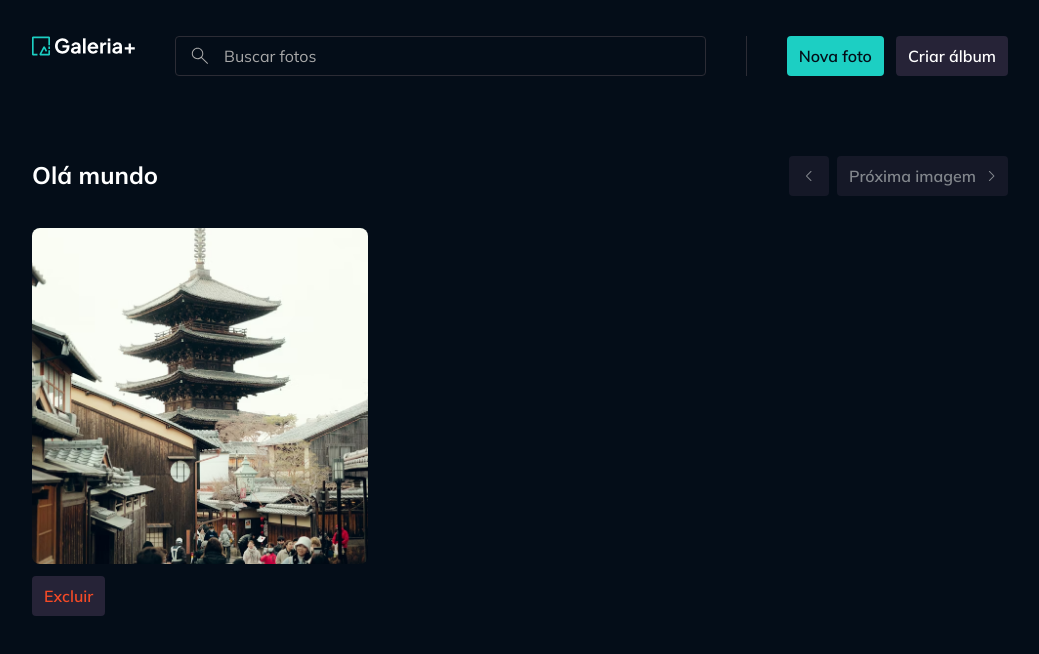
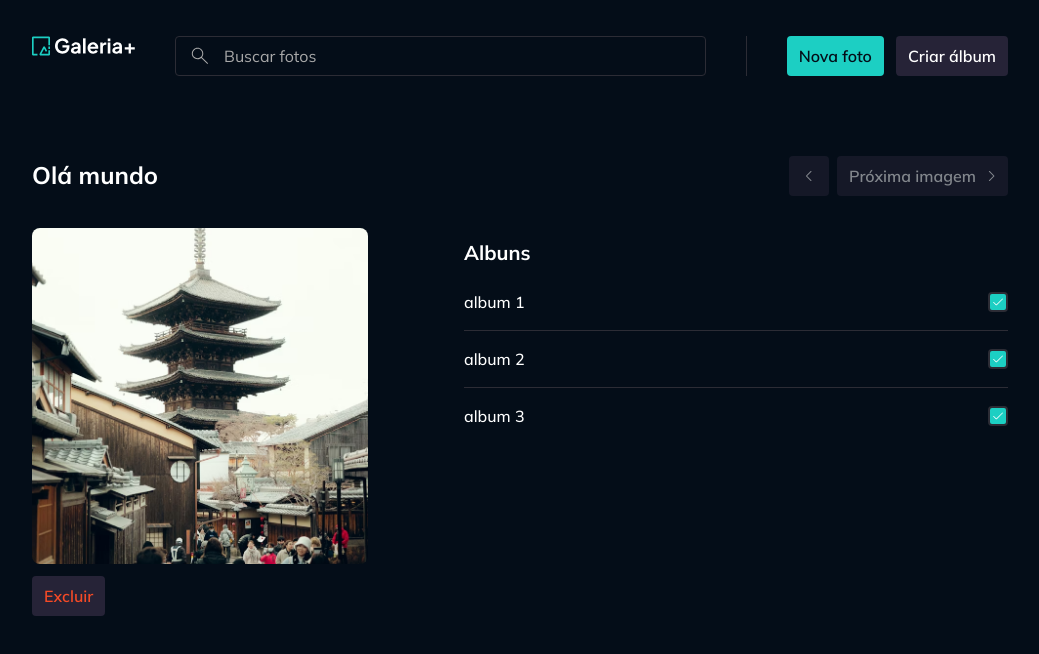
Before and after one commit to deniscapelete/rocket-gallery-plus, a React (Vite) app: page /fotos/122 in a window 1280 px wide. Shown: the top 654 px of the page, without its empty margins (120-1159 px from the left). Built offline with nearby package versions, Linux system fonts and the light colour scheme.

Commit message:
Mock da página de detalhes da foto - Lista de álbuns selecionáveis

```diff
--- /dev/null
+++ b/src/contexts/albums/components/albums-list-selectable.tsx
@@ -0,0 +1,56 @@
+import Divider from "../../../components/divider";
+import InputCheckbox from "../../../components/input-checkbox";
+import Skeleton from "../../../components/skeleton";
+import Text from "../../../components/text";
+import type { Photo } from "../../photos/models/photo";
+import type { Album } from "../models/album";
+
+interface AlbumsListSelectableProps {
+  loading?: boolean;
+  albums: Album[];
+  photo: Photo;
+}
+
+export default function ({ loading, albums, photo }: AlbumsListSelectableProps) {
+
+  function isChecked(albumId: string) {
+    return photo?.albums?.some(album => album.id === albumId)
+  }
+
+  function handlePhotoOnAlbums(albumId: string) {
+    let albumsIds = []
+
+    if (isChecked(albumId)) {
+      albumsIds = photo.albums.filter((album) => album.id !== albumId)
+        .map((album) => album.id)
+    } else {
+      albumsIds = [...photo.albums.map(album => album.id, albumId)]
+    }
+
+    console.log("Esses sao o albuns", albumsIds)
+  }
+  return (
+    <ul className="text-white flex flex-col gap-4">
+      {!loading && albums?.length > 0 && albums.map((album, index) => (
+        <li key={album.id}>
+          <div className="flex items-center justify-between gap-1">
+            <Text variant="paragraph-large" className="truncate">
+              {album.title}
+            </Text>
+            <InputCheckbox
+              defaultChecked={isChecked(album.id)}
+              onClick={() => handlePhotoOnAlbums(album.id)}
+            />
+          </div>
+          {index !== albums.length - 1 && <Divider className="mt-4" />}
+        </li>
+      ))}
+
+      {loading && Array.from({ length: 5 }).map((_, index) =>
+        <li key={`albums-list-${index}`}>
+          <Skeleton className="h-[2.5rem]" />
+        </li>
+      )}
+    </ul>
+  )
+}
--- a/src/pages/page-photo-details.tsx
+++ b/src/pages/page-photo-details.tsx
@@ -5,6 +5,8 @@ import Skeleton from "../components/skeleton";
 import PhotosNavigator from "../contexts/photos/components/photos-navigator";
 import ImagePreview from "../components/image-preview";
 import Button from "../components/button";
+import AlbumsListSelectable from "../contexts/albums/components/albums-list-selectable";
+import type { Photo } from "../contexts/photos/models/photo";
 
 export default function PagePhotoDetails() {
   const { id } = useParams();
@@ -20,12 +22,17 @@ export default function PagePhotoDetails() {
       { id: '323', title: "album 3" }
     ]
   }
+  const albums = [
+    { id: '321', title: "album 1" },
+    { id: '322', title: "album 2" },
+    { id: '323', title: "album 3" }
+  ]
 
   return (
     <Container>
       <header className="flex items-center justify-between gap-8 mb-8">
         {!isLoadingPhoto ? (
-          <Text variant="heading-large"> {photo?.title} </Text>
+          <Text as="h2" variant="heading-large"> {photo?.title} </Text>
         ) : (
           <Skeleton className="w-48 h-8" />
         )}
@@ -34,7 +41,7 @@ export default function PagePhotoDetails() {
         <PhotosNavigator loading={isLoadingPhoto} />
       </header>
 
-      <div className="grid grid-cols-[21rem] gap-24">
+      <div className="grid grid-cols-[21rem_1fr] gap-24">
         <div className="space-y-3">
           {!isLoadingPhoto ?
             <ImagePreview
@@ -52,6 +59,14 @@ export default function PagePhotoDetails() {
             <Skeleton className="w-20 h-10" />
           }
         </div>
+
+        <div className="py-3">
+          <Text as="h3" variant="heading-medium" className="mb-6">
+            Albuns
+          </Text>
+
+          <AlbumsListSelectable albums={albums} photo={photo} loading={isLoadingPhoto} />
+        </div>
       </div>
     </Container>
   )
```
